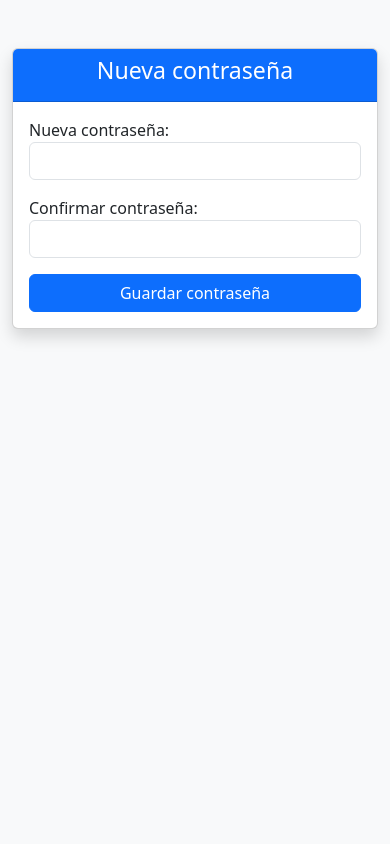
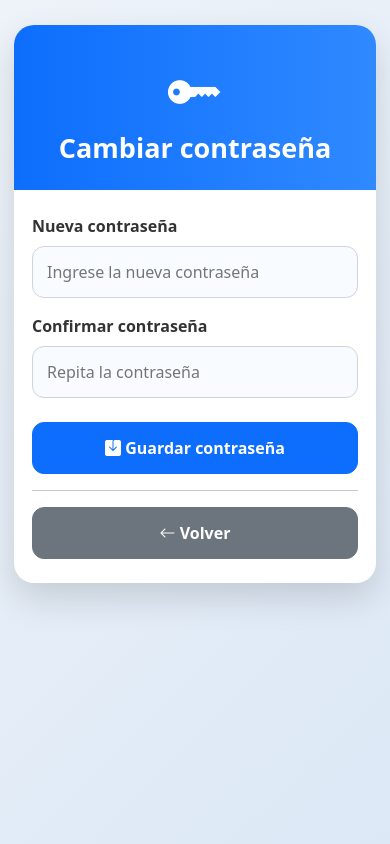
Before and after one commit to hferruzolal-lab/informes-labotorio, a Django app: template usuarios/templates/usuarios/cambiar_password.html in a window 390 px wide. Run offline with Django 5.2, Linux system fonts and the light colour scheme; the template is opened without the code that fills it: values that come from a table or form of the project are taken from there, others are empty.

Commit message:
Mejorar pantallas de recuperacion responsive

```diff
--- a/usuarios/templates/usuarios/cambiar_password.html
+++ b/usuarios/templates/usuarios/cambiar_password.html
@@ -1,35 +1,194 @@
 <!DOCTYPE html>
 <html lang="es">
+
 <head>
     <meta charset="UTF-8">
+    <meta name="viewport" content="width=device-width, initial-scale=1.0">
     <title>Cambiar contraseña</title>
+
     <link href="https://cdn.jsdelivr.net/npm/bootstrap@5.3.7/dist/css/bootstrap.min.css" rel="stylesheet">
+
+    <link rel="stylesheet"
+          href="https://cdn.jsdelivr.net/npm/bootstrap-icons@1.11.3/font/bootstrap-icons.min.css">
+
+    <style>
+        body {
+            margin: 0;
+            background: linear-gradient(135deg, #eef3f9, #dce8f6);
+            min-height: 100vh;
+        }
+
+        .contenedor {
+            min-height: 100vh;
+            display: flex;
+            align-items: center;
+            justify-content: center;
+            padding: 20px;
+        }
+
+        .card-password {
+            width: 100%;
+            max-width: 430px;
+            border: none;
+            border-radius: 22px;
+            overflow: hidden;
+            box-shadow: 0 15px 35px rgba(0, 0, 0, 0.14);
+            background: white;
+        }
+
+        .card-header {
+            background: linear-gradient(90deg, #0d6efd, #2f89ff);
+            color: white;
+            text-align: center;
+            padding: 30px 20px;
+        }
+
+        .card-header i {
+            font-size: 60px;
+            margin-bottom: 10px;
+        }
+
+        .card-header h2 {
+            font-size: 30px;
+            font-weight: bold;
+            margin: 0;
+        }
+
+        .card-body {
+            padding: 28px;
+        }
+
+        label {
+            font-weight: 600;
+            margin-bottom: 8px;
+            color: #333;
+        }
+
+        input {
+            width: 100%;
+            border-radius: 12px;
+            border: 1px solid #ced4da;
+            padding: 13px 14px;
+            font-size: 16px;
+            background: #f8fbff;
+            outline: none;
+        }
+
+        input:focus {
+            border-color: #0d6efd;
+            box-shadow: 0 0 0 3px rgba(13, 110, 253, 0.15);
+            background: white;
+        }
+
+        .btn {
+            border-radius: 12px;
+            padding: 13px;
+            font-size: 16px;
+            font-weight: 600;
+        }
+
+        .errorlist {
+            color: #dc3545;
+            margin-top: 8px;
+            padding-left: 18px;
+        }
+
+        @media (max-width: 576px) {
+            .contenedor {
+                align-items: flex-start;
+                padding: 25px 14px;
+            }
+
+            .card-password {
+                max-width: 100%;
+                border-radius: 20px;
+            }
+
+            .card-header {
+                padding: 26px 18px;
+            }
+
+            .card-header h2 {
+                font-size: 27px;
+            }
+
+            .card-header i {
+                font-size: 54px;
+            }
+
+            .card-body {
+                padding: 24px 18px;
+            }
+
+            .btn {
+                width: 100%;
+            }
+        }
+    </style>
 </head>
-<body class="bg-light">
 
-<div class="container mt-5">
-    <div class="row justify-content-center">
-        <div class="col-md-5">
-            <div class="card shadow">
-                <div class="card-header bg-primary text-white">
-                    <h3 class="text-center">Nueva contraseña</h3>
+<body>
+
+<div class="contenedor">
+
+    <div class="card-password">
+
+        <!-- TITULO -->
+
+        <div class="card-header">
+            <i class="bi bi-key-fill"></i>
+            <h2>Cambiar contraseña</h2>
         </div>
 
+        <!-- FORMULARIO -->
+
         <div class="card-body">
+
             <form method="POST">
                 {% csrf_token %}
 
-                        {{ form.as_p }}
+                <div class="mb-3">
+                    <label>Nueva contraseña</label>
+
+                    <input type="password"
+                           name="password"
+                           placeholder="Ingrese la nueva contraseña"
+                           required>
+
+                    {{ form.password.errors }}
+                </div>
+
+                <div class="mb-4">
+                    <label>Confirmar contraseña</label>
+
+                    <input type="password"
+                           name="confirmar"
+                           placeholder="Repita la contraseña"
+                           required>
+
+                    {{ form.confirmar.errors }}
+                </div>
 
                 <button class="btn btn-primary w-100">
+                    <i class="bi bi-save-fill"></i>
                     Guardar contraseña
                 </button>
+
             </form>
+
+            <hr>
+
+            <a href="{% url 'login' %}" class="btn btn-secondary w-100">
+                <i class="bi bi-arrow-left"></i>
+                Volver
+            </a>
+
         </div>
+
     </div>
-        </div>
-    </div>
+
 </div>
 
 </body>
+
 </html>
```
Lines whose indentation alone changed are shown as unchanged.
